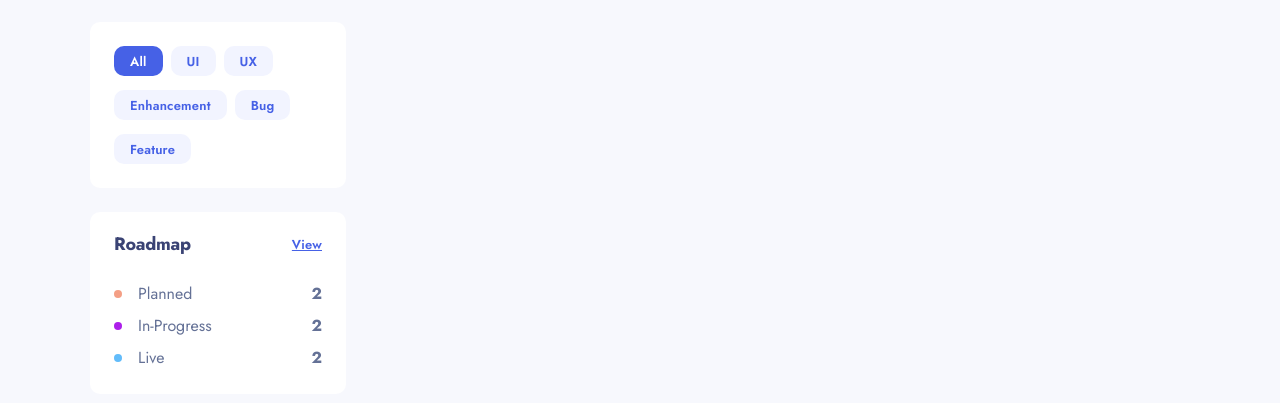
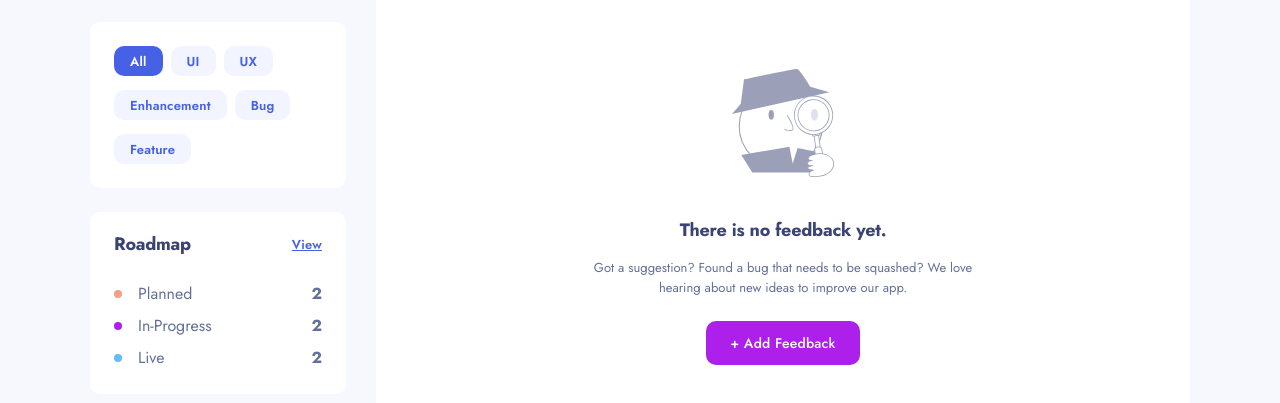
Before and after one commit to AgneBalc/product-feedback-app, a Next.js app: page / in a window 1280 px wide. Shown: the part 219-622 px from the top of the page. Built offline with nearby package versions, Linux system fonts and the light colour scheme; no server answers; the database is empty.

Commit message:
EmptySuggestion component created

```diff
--- a/app/(suggestions)/_components/FeedbacksList.tsx
+++ b/app/(suggestions)/_components/FeedbacksList.tsx
@@ -7,15 +7,18 @@ interface FeedbacksListProps {
 }
 
 const FeedbacksList = ({ feedbacks }: FeedbacksListProps) => {
-  return (
-    <section className="pt-8 sm:pt-6 px-6 sm:px-0 flex flex-col gap-4 lg:gap-5">
-      <Suspense fallback={<div>Loading...</div>}>
-        {feedbacks.map((feedback) => (
-          <FeedbackCard key={feedback.id} feedback={feedback} />
-        ))}
-      </Suspense>
-    </section>
-  );
+  return feedbacks.map((feedback) => (
+    <FeedbackCard key={feedback.id} feedback={feedback} />
+  ));
+  // return (
+  // <section className="pt-8 sm:pt-6 px-6 sm:px-0 flex flex-col gap-4 lg:gap-5">
+  // {/* <Suspense fallback={<div>Loading...</div>}> */}
+  // {feedbacks.map((feedback) => (
+  //   <FeedbackCard key={feedback.id} feedback={feedback} />
+  // ))}
+  // {/* </Suspense> */}
+  // </section>
+  // );
 };
 
 export default FeedbacksList;
--- a/app/(suggestions)/page.tsx
+++ b/app/(suggestions)/page.tsx
@@ -3,6 +3,8 @@ import { getAllFeedbacks } from "@/lib/actions/feedback.actions";
 import Navbar from "./_components/NavBar/Navbar";
 import ActionBar from "./_components/ActionBar/ActionBar";
 import FeedbacksList from "./_components/FeedbacksList";
+import { Suspense } from "react";
+import EmptySuggestions from "../../components/ui/EmptySuggestions";
 
 const SuggestionsPage = async ({
   searchParams,
@@ -17,11 +19,19 @@ const SuggestionsPage = async ({
   if (!feedbacks) return notFound();
 
   return (
-    <div className="relative min-w-[375px] sm:max-w-[689px] lg:max-w-[1100px] mx-auto ">
+    <div className="relative min-w-[375px] sm:max-w-[689px] lg:max-w-[1100px] mx-auto">
       <Navbar />
       <main className="sm:mt-10 lg:mt-0 lg:ml-[286px]">
         <ActionBar totalFeedbacks={feedbacks.length} />
-        <FeedbacksList feedbacks={feedbacks} />
+        <section className="pt-8 sm:pt-6 px-6 sm:px-0 flex flex-col gap-4 lg:gap-5">
+          <Suspense fallback={<div>Loading...</div>}>
+            {feedbacks.length === 0 ? (
+              <EmptySuggestions />
+            ) : (
+              <FeedbacksList feedbacks={feedbacks} />
+            )}
+          </Suspense>
+        </section>
       </main>
     </div>
   );
--- /dev/null
+++ b/components/ui/EmptySuggestions.tsx
@@ -0,0 +1,33 @@
+import Image from "next/image";
+import React from "react";
+import Button from "./Button";
+import Link from "next/link";
+
+const EmptySuggestions = () => {
+  return (
+    <section className="w-full rounded-md bg-white py-[76px] sm:py-28 px-6 flex flex-col items-center gap-10">
+      <Image
+        src={"/suggestions/illustration-empty.svg"}
+        alt="illustration empty"
+        width={102}
+        height={108}
+      />
+      <div className="flex flex-col items-center gap-6 sm:w-[410px]">
+        <div className="flex flex-col items-center text-center gap-[14px]">
+          <h1 className="text-head-3">There is no feedback yet.</h1>
+          <p className="text-gray text-[13px]">
+            Got a suggestion? Found a bug that needs to be squashed? We love
+            hearing about new ideas to improve our app.
+          </p>
+        </div>
+        <Link href="/feedback/create">
+          <Button variant="purple" size="md">
+            + Add Feedback
+          </Button>
+        </Link>
+      </div>
+    </section>
+  );
+};
+
+export default EmptySuggestions;
```
